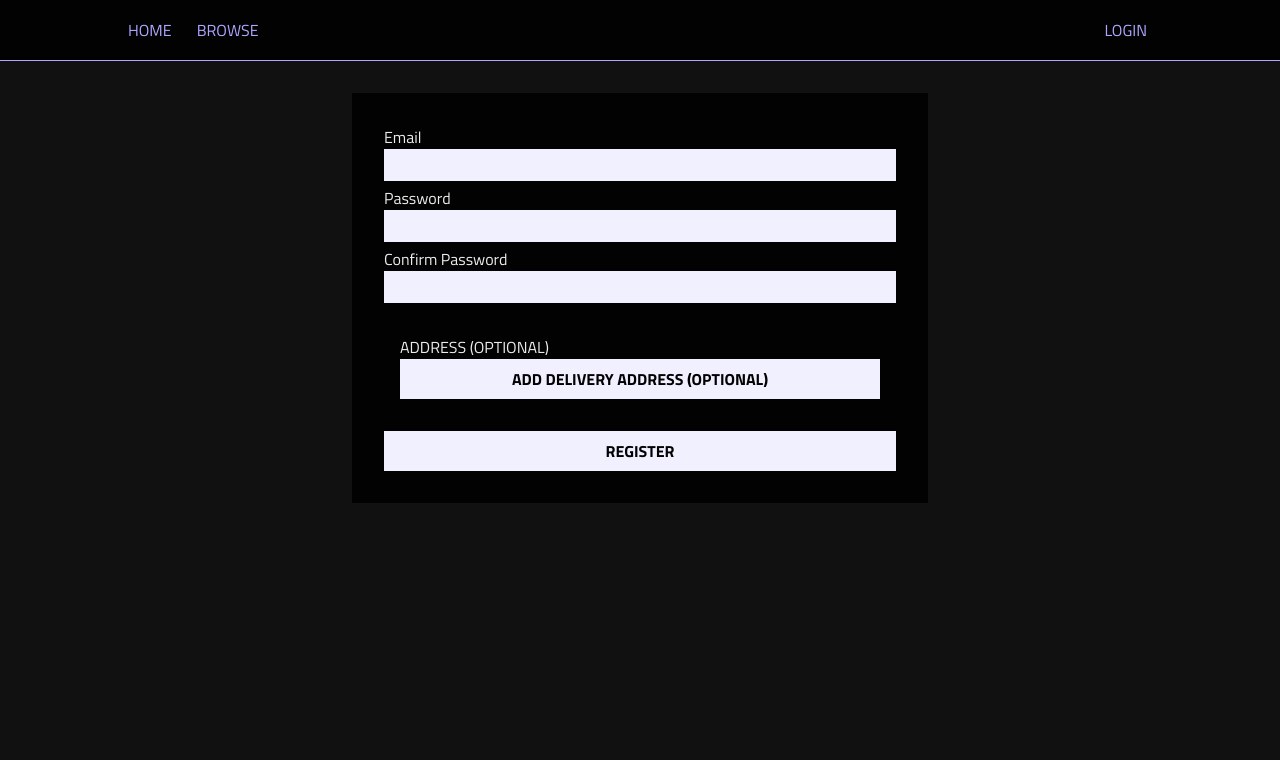
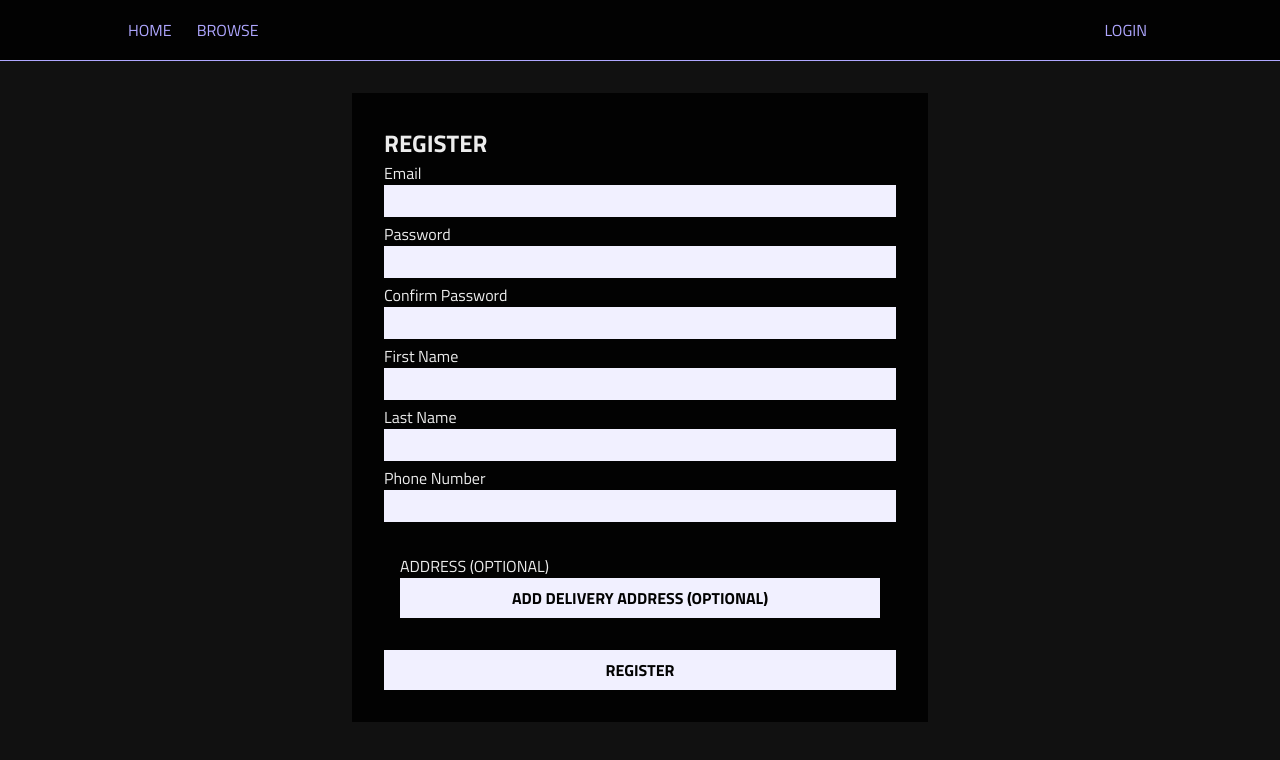
Before and after one commit to Enaris/vid-rental-spa, a React (Create React App) app: page /register in a window 1280 px wide. Shown: the top 760 px of the page. Built offline with nearby package versions, Linux system fonts and the light colour scheme.

Commit message:
address form changes

```diff
--- a/src/components/application/address/address-card/address-card.component.jsx
+++ b/src/components/application/address/address-card/address-card.component.jsx
@@ -2,7 +2,7 @@ import React from 'react';
 
 import './address-card.styles.scss';
 
-const AddressCard = ({ address }) => {
+const AddressCard = ({ city, zipCode, city }) => {
   const { city, zipCode, city } = address;
 
   return (
--- /dev/null
+++ b/src/components/application/address/address-summary/address-summary.component.jsx
@@ -0,0 +1,12 @@
+import React from 'react';
+
+import './address-summary.styles.scss';
+
+const AddressSummary = ({ address: { city, zipCode, street, firstName, lastName, phoneNumber }}) => (
+  <div className='address-summary'>
+    <p>{ `City: ${city}, Street: ${street}, Zip Code: ${zipCode}`} </p>
+    <p>{ `${firstName} ${lastName}, Phone: ${phoneNumber}` }</p>
+  </div>
+)
+
+export default AddressSummary;
--- a/src/components/forms/address-form/address-form.component.jsx
+++ b/src/components/forms/address-form/address-form.component.jsx
@@ -7,20 +7,31 @@ import VidFormInput from '../form-input/form-input.component';
 import CustomButton from '../../general/custom-button/custom-button.component';
 
 const AddressForm = ({ submitForm, address }) => {
-  const { city, zipCode, street } = address;
+  const { city, zipCode, street, firstName, lastName, phoneNumber } = address;
   const formik = useFormik({
     initialValues: {
       city: city === null ? '' : city,
       zipCode: zipCode === null ? '' : zipCode,
-      street: street === null ? '' : street
+      street: street === null ? '' : street,
+      firstName: firstName === null ? '' : firstName,
+      lastName: lastName === null ? '' : lastName,
+      phoneNumber: phoneNumber === null ? '' : phoneNumber
     },
     validationSchema: Yup.object({
       city: Yup.string()
         .required('City is required'),
       zipCode: Yup.string()
-        .required('Zip code is required'),
+        .required('Zip code is required')
+        .matches('^[0-9]{2}-[0-9]{3}$', 'Invalid zip code (example 33-333)'),
       street: Yup.string()
-        .required('Street is required')
+        .required('Street is required'),
+      firstName: Yup.string()
+        .required('Fist name is required'),
+      lastName: Yup.string()
+        .required('Last name is required'),
+      phoneNumber: Yup.string()
+        .required('Phone number is required')
+        .matches('^[0-9]{9}$', 'Invalid phone number')
     }),
     onSubmit: values => submitForm(values)
   });
@@ -31,6 +42,9 @@ const AddressForm = ({ submitForm, address }) => {
         <VidFormInput formik={ formik } name='city' label='City' />
         <VidFormInput formik={ formik } name='zipCode' label='Zip Code' />
         <VidFormInput formik={ formik } name='street' label='Street' />
+        <VidFormInput formik={ formik } name='firstName' label='First Name' />
+        <VidFormInput formik={ formik } name='lastName' label='Last Name' />
+        <VidFormInput formik={ formik } name='phoneNumber' label='Phone Number' />
         <CustomButton className='w100' type='submit' label='SAVE' />
       </form>
     </div>
--- a/src/components/forms/register-form/register-form.component.jsx
+++ b/src/components/forms/register-form/register-form.component.jsx
@@ -7,6 +7,7 @@ import './register-form.styles.scss';
 import VidFormInput from '../form-input/form-input.component';
 import CustomButton from '../../general/custom-button/custom-button.component';
 import AddressForm from '../address-form/address-form.component.jsx';
+import AddressSummary from '../../application/address/address-summary/address-summary.component';
 
 const RegisterForm = () => {
   const [addAddress, setAddAddress] = useState(false);
@@ -15,12 +16,19 @@ const RegisterForm = () => {
   const [savedAddress, setSavedAddress] = useState({
     city: '',
     zipCode: '',
-    street: ''
+    street: '',
+    firstName: '',
+    lastName: '',
+    phoneNumber: ''
   });
 
+  // const getAddAddressLabel = () => addressAdded
+  //   ? savedAddress.city + ', ' + savedAddress.street + ', ' + savedAddress.zipCode + ' (EDIT)'
+  //   : 'ADD DELIVERY ADDRESS (OPTIONAL)';
+
   const getAddAddressLabel = () => addressAdded
-    ? savedAddress.city + ', ' + savedAddress.street + ', ' + savedAddress.zipCode + ' (EDIT)'
-    : 'ADD DELIVERY ADDRESS (OPTIONAL)';
+  ? '(EDIT)'
+  : 'ADD DELIVERY ADDRESS (OPTIONAL)';
 
   const getRegisterBtnLabel = () => addAddress ? 'SAVE ADDRESS FIRST' : 'REGISTER';
 
@@ -44,7 +52,10 @@ const RegisterForm = () => {
     initialValues: {
       email: '',
       password: '',
-      confirmPassword: ''
+      confirmPassword: '',
+      firstName: '',
+      lastName: '',
+      phoneNumber: ''
     },
     validationSchema: Yup.object({
       email: Yup.string()
@@ -55,20 +66,35 @@ const RegisterForm = () => {
         .min(3, 'Password must be at least 3 characters long')
         .max(20, 'Password lenght cannot exceed 20 characters'),
       confirmPassword: Yup.string()
-        .test('match-passwords', 'Passwords must match', value => formik.values.password === value)
+        .test('match-passwords', 'Passwords must match', value => formik.values.password === value),
+      firstName: Yup.string()
+        .required('Fist name is required'),
+      lastName: Yup.string()
+        .required('Last name is required'),
+      phoneNumber: Yup.string()
+        .required('Phone number is required')
+        .matches('^[0-9]{9}$', 'Invalid phone number')
     }),
     onSubmit: values => console.log(values)
   });
 
   return (
     <div className='register-form-contanier'>
+      <h2> REGISTER </h2>
       <form onSubmit={ formik.handleSubmit } className='register-form' id='register-form'>
         <VidFormInput formik={ formik } name='email' label='Email' />
         <VidFormInput formik={ formik } name='password' label='Password' type='password' />
         <VidFormInput formik={ formik } name='confirmPassword' label='Confirm Password' type='password' />
+        <VidFormInput formik={ formik } name='firstName' label='First Name' />
+        <VidFormInput formik={ formik } name='lastName' label='Last Name' />
+        <VidFormInput formik={ formik } name='phoneNumber' label='Phone Number' />
       </form>
       <div className='add-address-register'>
         <div> ADDRESS (OPTIONAL) </div>
+        {
+          addressAdded &&
+          <AddressSummary address={ savedAddress } />
+        }
         {
           !addAddress &&
           <CustomButton
@@ -94,7 +120,18 @@ const RegisterForm = () => {
                   />
                 }
               </div>
-              <AddressForm submitForm={ values => addressFormHandleSubmit(values) } address={ savedAddress } />
+              <AddressForm
+                submitForm={ values => addressFormHandleSubmit(values) }
+                address={ addressAdded
+                  ? savedAddress
+                  : { firstName: formik.values.firstName,
+                      lastName: formik.values.lastName,
+                      phoneNumber: formik.values.phoneNumber,
+                      zipCode: '',
+                      street: '',
+                      city: ''
+                  }}
+              />
             </div>
           )
         }
```
Also changed, not shown: src/App.scss (line endings or trailing spaces), src/components/application/address/address-summary/address-summary.styles.scss (added).
